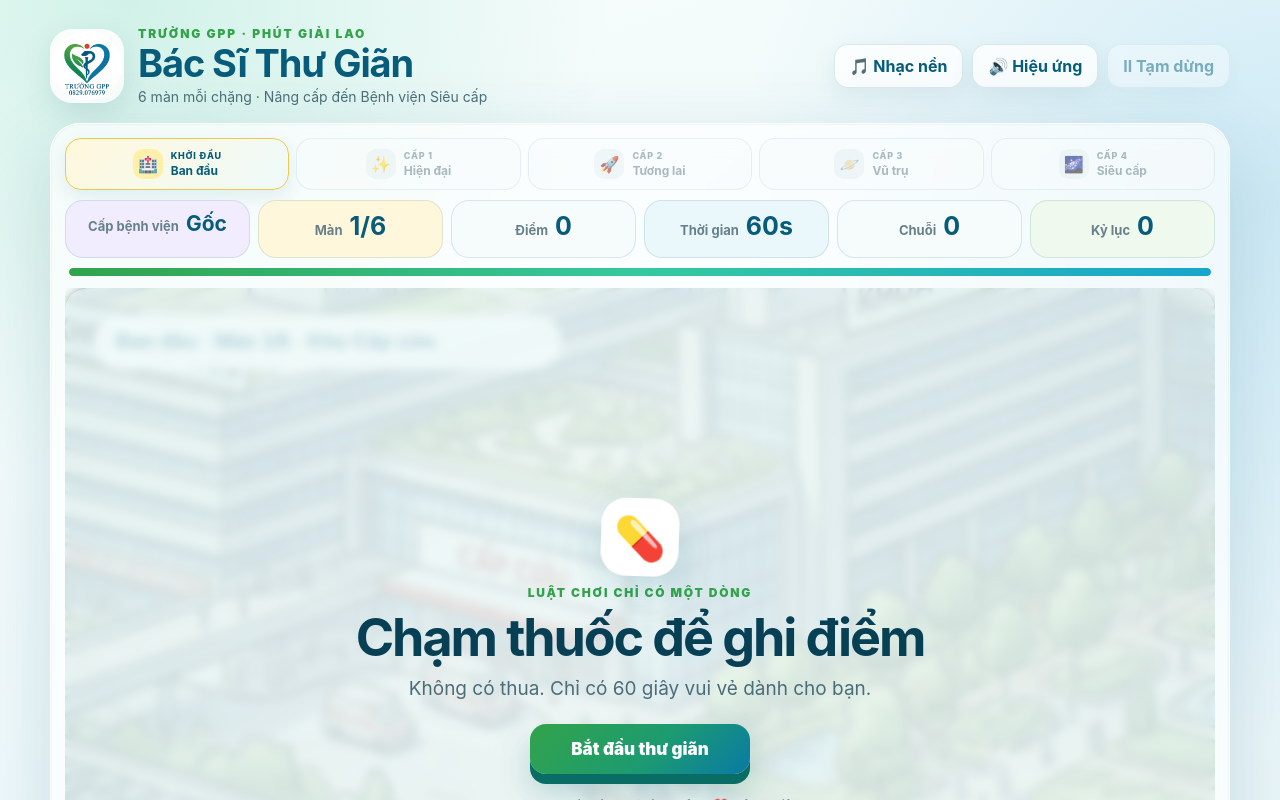
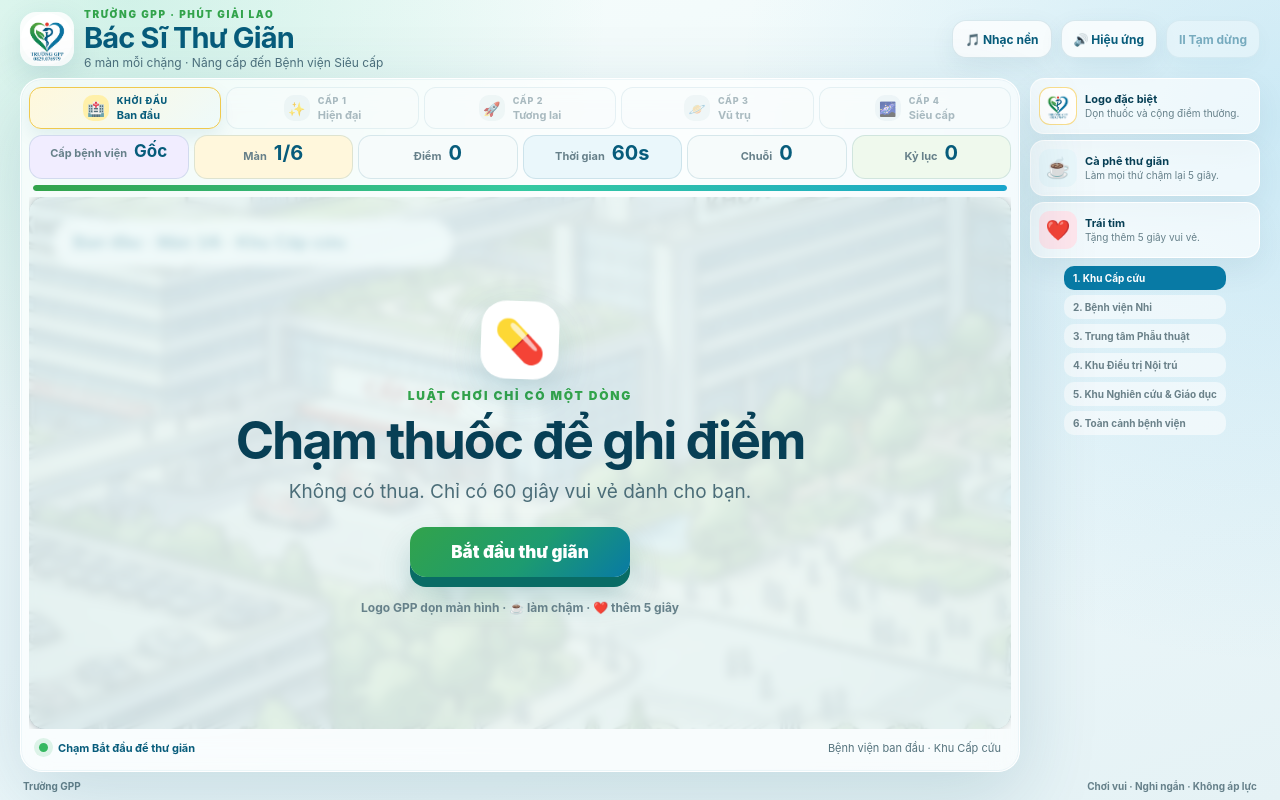
Before and after one commit to truongphoto/GAMEVUI, a React (Vite) app: page / in a window 1280 px wide. Shown: the top 800 px of the page. Built offline with nearby package versions, Linux system fonts and the light colour scheme.

Commit message:
Add files via upload

```diff
--- a/src/DoctorRelaxGame.tsx
+++ b/src/DoctorRelaxGame.tsx
@@ -12,8 +12,10 @@ type FallingItem = {
 };
 type Particle = { x: number; y: number; vx: number; vy: number; life: number; size: number; color: string };
 
-const WIDTH = 960;
-const HEIGHT = 620;
+const DESKTOP_WIDTH = 960;
+const DESKTOP_HEIGHT = 520;
+const MOBILE_WIDTH = 620;
+const MOBILE_HEIGHT = 820;
 const ROUND_SECONDS = 60;
 const ASSET_BASE = import.meta.env.BASE_URL;
 const ZONES = ["Khu Cấp cứu", "Bệnh viện Nhi", "Trung tâm Phẫu thuật", "Khu Điều trị Nội trú", "Khu Nghiên cứu & Giáo dục", "Toàn cảnh bệnh viện"];
@@ -81,6 +83,9 @@ export default function DoctorRelaxGame() {
     let best = Number(localStorage.getItem("gpp-relax-best") || 0);
     let message = "Chạm Bắt đầu để thư giãn";
     let messageUntil = 0;
+    const mobileLayout = window.matchMedia("(max-width: 720px)").matches;
+    const WIDTH = mobileLayout ? MOBILE_WIDTH : DESKTOP_WIDTH;
+    const HEIGHT = mobileLayout ? MOBILE_HEIGHT : DESKTOP_HEIGHT;
 
     const mapImages = HOSPITAL_TIERS.map((hospitalTier) => {
       const image = new Image();
@@ -276,25 +281,36 @@ export default function DoctorRelaxGame() {
         const scale = isFinalScene
           ? 1 - (1 - Math.cos(movement)) * 0.012
           : camera.scale * (1 - (1 - Math.cos(movement)) * 0.02);
-        const sw = mapImage.naturalWidth * scale;
-        const sh = mapImage.naturalHeight * scale;
+        let sw = mapImage.naturalWidth * scale;
+        let sh = sw / (WIDTH / HEIGHT);
+        if (sh > mapImage.naturalHeight) {
+          sh = mapImage.naturalHeight;
+          sw = sh * (WIDTH / HEIGHT);
+        }
         const panX = Math.sin(movement) * (isFinalScene ? 0.004 : 0.012);
         const panY = Math.sin(movement * 0.72) * (isFinalScene ? 0.003 : 0.008);
         const focusX = mapImage.naturalWidth * (camera.x + panX);
         const focusY = mapImage.naturalHeight * (camera.y + panY);
         const sx = clamp(focusX - sw / 2, 0, mapImage.naturalWidth - sw);
         const sy = clamp(focusY - sh / 2, 0, mapImage.naturalHeight - sh);
-        // Mỗi góc ảnh đều được kéo phủ kín toàn màn chơi, không thu thành ảnh nhỏ.
-        ctx.drawImage(mapImage, sx, sy, sw, sh, 0, 0, WIDTH, HEIGHT);
+        // Điện thoại dùng khung dọc và cắt đúng tỉ lệ; máy tính giữ khung ngang.
+        if (isFinalScene && mobileLayout) {
+          const fitHeight = WIDTH / (mapImage.naturalWidth / mapImage.naturalHeight);
+          const fitY = (HEIGHT - fitHeight) / 2;
+          ctx.drawImage(mapImage, 0, 0, mapImage.naturalWidth, mapImage.naturalHeight, 0, fitY, WIDTH, fitHeight);
+        } else {
+          ctx.drawImage(mapImage, sx, sy, sw, sh, 0, 0, WIDTH, HEIGHT);
+        }
         ctx.fillStyle = "rgba(241,250,251,.4)";
         ctx.fillRect(0, 0, WIDTH, HEIGHT);
       }
       const glow = ctx.createRadialGradient(WIDTH / 2, HEIGHT / 2, 30, WIDTH / 2, HEIGHT / 2, 520);
       glow.addColorStop(0, "rgba(255,255,255,.08)"); glow.addColorStop(1, "rgba(8,92,122,.15)");
       ctx.fillStyle = glow; ctx.fillRect(0, 0, WIDTH, HEIGHT);
-      roundedRect(24, 22, 390, 46, 22); ctx.fillStyle = "rgba(255,255,255,.9)"; ctx.fill();
-      ctx.fillStyle = "#075a78"; ctx.font = "700 17px Arial, sans-serif"; ctx.textAlign = "left"; ctx.textBaseline = "middle";
-      ctx.fillText(`${HOSPITAL_TIERS[tier].short} · Màn ${zone + 1}/${ZONES.length} · ${ZONES[zone]}`, 43, 45);
+      const labelWidth = mobileLayout ? WIDTH - 32 : 390;
+      roundedRect(mobileLayout ? 16 : 24, mobileLayout ? 15 : 22, labelWidth, mobileLayout ? 42 : 46, 22); ctx.fillStyle = "rgba(255,255,255,.9)"; ctx.fill();
+      ctx.fillStyle = "#075a78"; ctx.font = `700 ${mobileLayout ? 15 : 17}px Arial, sans-serif`; ctx.textAlign = "left"; ctx.textBaseline = "middle";
+      ctx.fillText(`${HOSPITAL_TIERS[tier].short} · Màn ${zone + 1}/${ZONES.length} · ${ZONES[zone]}`, mobileLayout ? 32 : 43, mobileLayout ? 36 : 45, labelWidth - 28);
     }
     function drawPill(item: FallingItem) {
       ctx.save(); ctx.translate(item.x, item.y); ctx.rotate(item.rotation);
--- a/src/styles.css
+++ b/src/styles.css
@@ -98,35 +98,88 @@ footer { display:flex; justify-content:space-between; padding:7px 4px 0; color:#
 @keyframes comboPulse { from { transform:scale(1); } to { transform:scale(1.025); } }
 @keyframes challengeGlow { from { filter:saturate(1); transform:translateY(0) scale(1); } to { filter:saturate(1.2); transform:translateY(-2px) scale(1.015); } }
 @keyframes confettiFall { 0% { translate:0 -20px; rotate:0deg; opacity:0; } 12% { opacity:.9; } 100% { translate:28px 720px; rotate:540deg; opacity:0; } }
+@media (min-width:721px) {
+  html,body { min-height:100%; }
+  body { overflow:hidden; }
+  .site-shell {
+    width:min(1240px,calc(100% - 20px)); min-height:100svh; padding:8px 0;
+    display:grid; grid-template-columns:minmax(0,1fr) 230px; grid-template-rows:auto auto 1fr auto;
+    gap:8px 10px; align-content:start;
+  }
+  .topbar { grid-column:1/-1; grid-row:1; min-height:52px; margin:0; }
+  .brand { gap:10px; }
+  .brand-logo-wrap { width:54px; height:54px; padding:4px; border-radius:16px; }
+  .eyebrow { font-size:10px; }
+  h1 { font-size:29px; }
+  .tagline { margin-top:3px; font-size:12px; }
+  .icon-button { min-height:38px; padding:0 12px; font-size:12px; }
+  .game-card { grid-column:1; grid-row:2/4; padding:8px; border-radius:22px; }
+  .upgrade-roadmap { gap:5px; margin-bottom:6px; }
+  .upgrade-step { min-height:42px; padding:4px 6px; border-radius:12px; }
+  .upgrade-step>span { width:26px; height:26px; flex-basis:26px; font-size:14px; }
+  .upgrade-step strong { font-size:11px; }
+  .hud { gap:5px; margin-bottom:6px; }
+  .hud-item { min-height:44px; padding:5px; border-radius:13px; }
+  .hud-item span { font-size:11px; }
+  .hud-item strong { font-size:20px; }
+  .hud-item.tier strong { font-size:17px; }
+  .time-track { height:6px; margin-bottom:6px; }
+  .canvas-wrap { width:100%; max-width:calc((100svh - 210px) * 24 / 13); margin:0 auto; border-radius:16px; }
+  .game-canvas { aspect-ratio:24/13; }
+  .status-row { min-height:32px; padding-top:6px; font-size:11px; }
+  .tips { grid-column:2; grid-row:2; grid-template-columns:1fr; gap:6px; margin:0; }
+  .tips article { gap:8px; padding:8px; border-radius:14px; }
+  .tips strong { margin-bottom:1px; font-size:11px; }
+  .tips p { font-size:10px; line-height:1.25; }
+  .tip-icon { flex-basis:38px; height:38px; border-radius:11px; font-size:20px; }
+  .zone-list { grid-column:2; grid-row:3; display:grid; align-content:start; gap:5px; margin:0; }
+  .zone-list span { padding:6px 9px; border-radius:10px; font-size:10px; }
+  footer { grid-column:1/-1; grid-row:4; padding:0 3px; font-size:10px; }
+}
 @media (max-width:720px) {
-  .site-shell { width:min(100% - 18px,1180px); padding-top:12px; }
-  .topbar { align-items:flex-start; flex-direction:column; gap:12px; }
-  .brand-logo-wrap { width:60px; height:60px; border-radius:18px; }
-  .top-actions { width:100%; }
-  .icon-button { flex:1 1 30%; padding:0 8px; font-size:12px; }
-  .game-card { padding:8px; border-radius:22px; }
+  body { background:linear-gradient(180deg,#f4fcfa 0%,#e5f4f7 100%); }
+  .site-shell { width:100%; padding:8px 7px 20px; }
+  .topbar { align-items:center; flex-direction:row; flex-wrap:wrap; gap:8px; margin-bottom:8px; padding:0 3px; }
+  .brand { min-width:0; flex:1 1 190px; gap:9px; }
+  .brand-logo-wrap { width:48px; height:48px; flex:0 0 48px; padding:3px; border-radius:14px; }
+  .eyebrow { display:none; }
+  h1 { font-size:21px; }
+  .tagline { margin-top:3px; overflow:hidden; font-size:10px; white-space:nowrap; text-overflow:ellipsis; }
+  .top-actions { width:100%; display:grid; grid-template-columns:repeat(3,1fr); gap:5px; }
+  .icon-button { min-height:42px; padding:0 5px; border-radius:12px; font-size:11px; box-shadow:0 4px 12px rgba(5,75,96,.07); }
+  .game-card { padding:6px; border-radius:18px; box-shadow:0 12px 35px rgba(8,78,103,.13); }
   .upgrade-roadmap { display:flex; overflow-x:auto; justify-content:flex-start; gap:5px; padding-bottom:3px; scrollbar-width:none; }
   .upgrade-roadmap::-webkit-scrollbar { display:none; }
-  .upgrade-step { min-width:105px; min-height:44px; padding:5px 7px; }
+  .upgrade-step { min-width:99px; min-height:41px; padding:4px 6px; border-radius:12px; }
   .upgrade-step>span { width:26px; height:26px; flex-basis:26px; font-size:13px; }
   .upgrade-step strong { font-size:10px; }
-  .hud { gap:4px; }
-  .hud-item { min-height:50px; padding:6px 3px; flex-direction:column; gap:0; border-radius:13px; }
-  .hud-item span { font-size:10px; } .hud-item strong { font-size:19px; }
-  .canvas-wrap { border-radius:16px; } .game-overlay { padding:15px; }
+  .hud { grid-template-columns:repeat(3,1fr); gap:4px; margin-bottom:6px; }
+  .hud-item { min-height:43px; padding:4px 3px; flex-direction:row; gap:5px; border-radius:11px; }
+  .hud-item span { font-size:9px; } .hud-item strong,.hud-item.tier strong { font-size:16px; }
+  .hud-item.combo,.hud-item.best,.hud-item.tier { display:none; }
+  .time-track { height:6px; margin:0 3px 7px; }
+  .canvas-wrap { border-radius:14px; }
+  .game-canvas { aspect-ratio:31/41; }
+  .game-overlay { padding:14px 12px; }
+  .game-overlay h2 { font-size:clamp(27px,9vw,40px); }
+  .game-overlay p { max-width:310px; font-size:14px; }
   .pulse-icon,.result-icon { width:56px; height:56px; border-radius:18px; font-size:30px; }
-  .primary-button { min-width:190px; margin-top:16px; padding:12px 18px; font-size:14px; }
+  .primary-button { width:min(300px,92%); min-width:0; min-height:50px; margin-top:16px; padding:12px 18px; font-size:15px; }
   .result-panel h2 { margin:2px 0 4px; }
   .chapter-complete-title { font-size:12px; }
   .unlock-banner { gap:8px; margin-bottom:5px; padding:7px 10px; }
   .unlock-banner>span { width:34px; height:34px; flex-basis:34px; font-size:19px; }
   .unlock-banner small { font-size:8px; } .unlock-banner strong { font-size:13px; }
-  .challenge-button { min-width:240px; margin-top:12px; }
+  .challenge-button { min-width:0; margin-top:12px; }
   .microcopy { margin-top:16px; font-size:10px; }
-  .status-row { grid-template-columns:auto 1fr; font-size:11px; } .status-row>span:last-child { display:none; }
-  .tips { grid-template-columns:1fr; gap:7px; } .tips article { padding:10px 13px; }
+  .status-row { grid-template-columns:auto 1fr; min-height:36px; padding-top:7px; font-size:11px; } .status-row>span:last-child { display:none; }
+  .tips { grid-template-columns:repeat(3,1fr); gap:5px; margin-top:8px; }
+  .tips article { min-width:0; padding:7px 4px; flex-direction:column; gap:4px; text-align:center; border-radius:13px; }
+  .tips strong { margin:0; font-size:9px; }
+  .tips p { display:none; }
   .tip-icon { flex-basis:40px; height:40px; border-radius:13px; }
   .compact-panel { inset:6% 8%; }
+  .zone-list { display:none; }
   footer { flex-direction:column; align-items:center; gap:4px; }
 }
 @media (prefers-reduced-motion:reduce) { *,*::before,*::after { animation-duration:.01ms!important; animation-iteration-count:1!important; scroll-behavior:auto!important; } }
```
